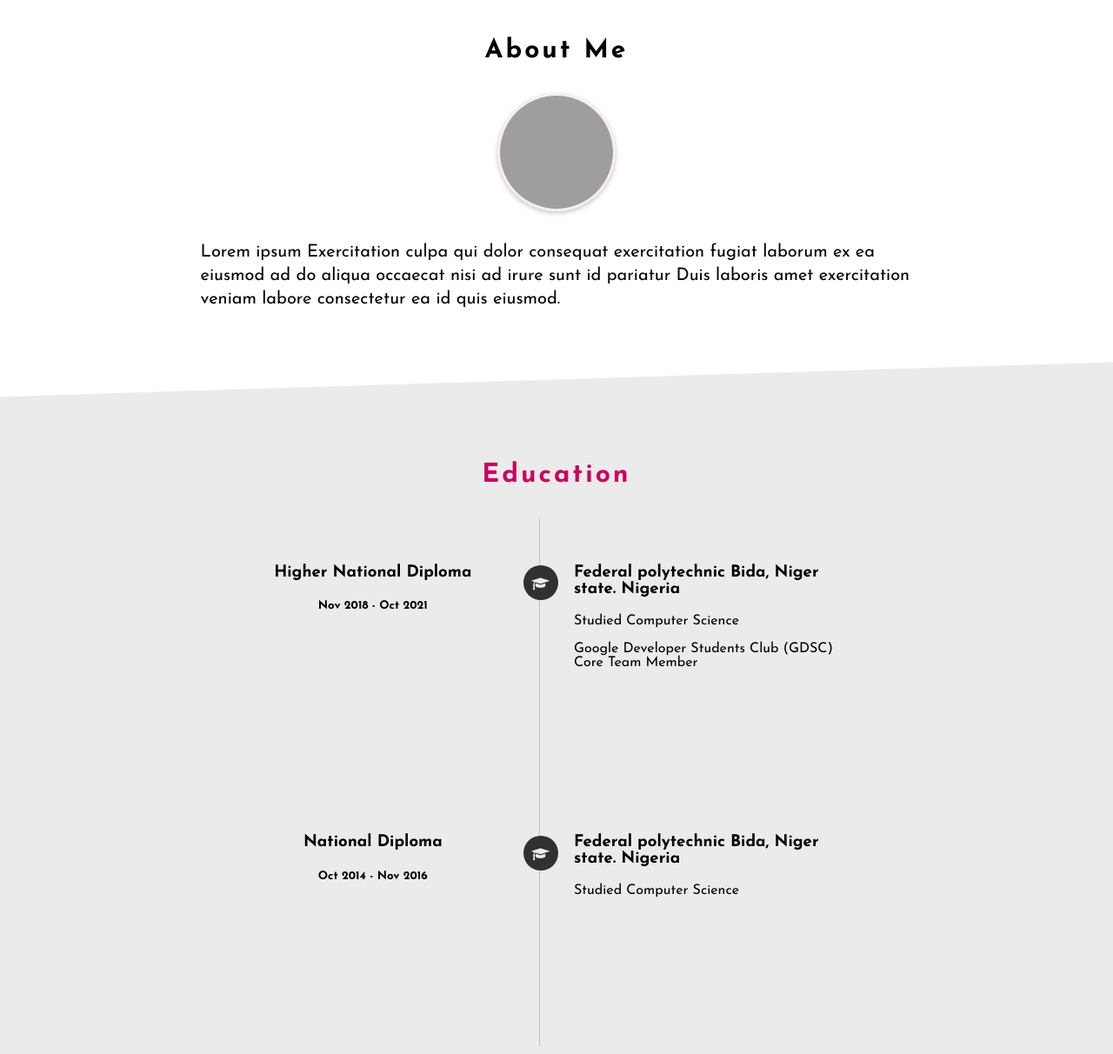
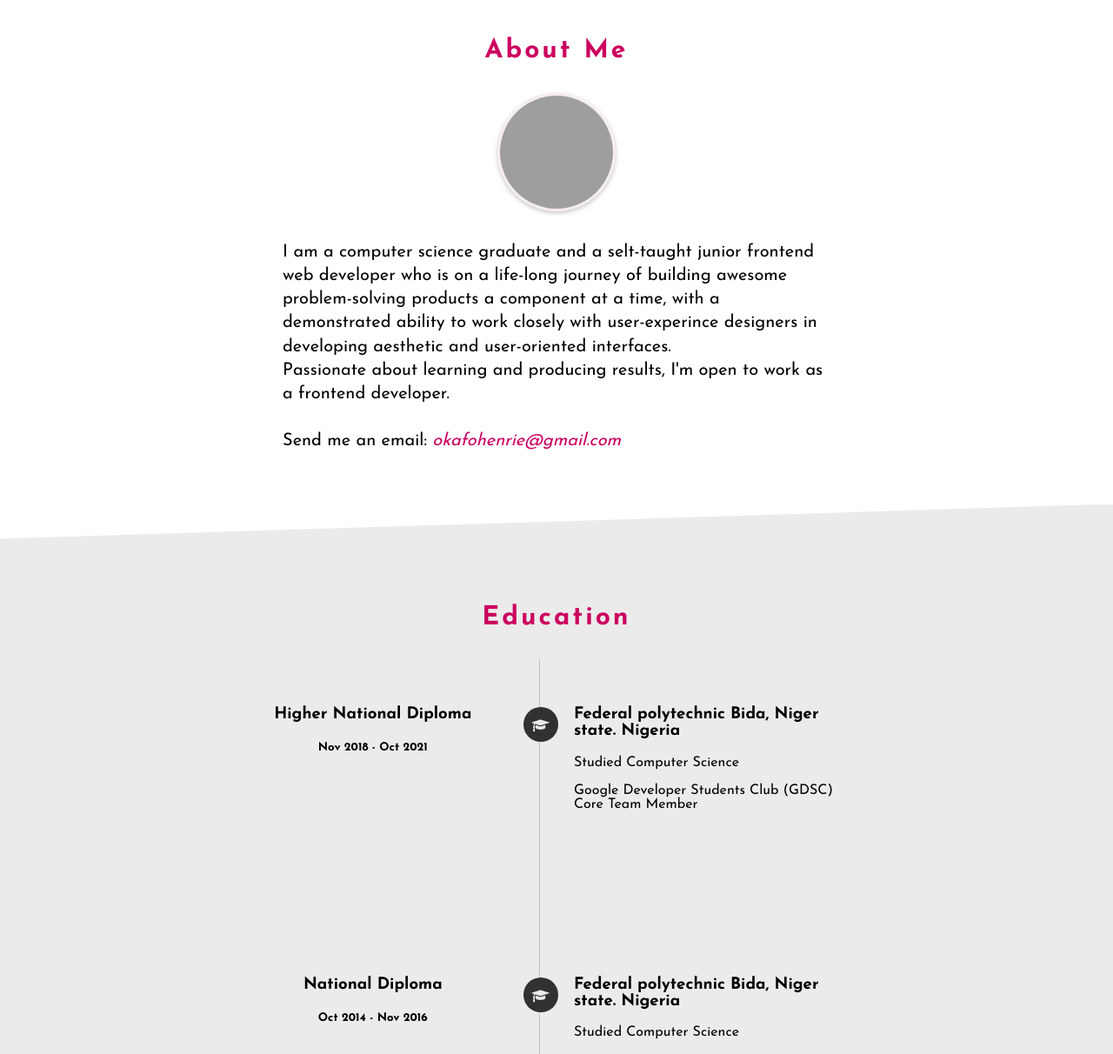
Before and after one commit to okafohenry/portfolio, a PHP site: page /resume.html in a window 1280 px wide. Shown: the part 72-1284 px from the top of the page at 87% size. Run offline with PHP 8.4, Linux system fonts and the light colour scheme; grey boxes are pictures that could not be loaded.

Commit message:
added about me and a bit more finishes

```diff
--- a/resume.css
+++ b/resume.css
@@ -25,7 +25,7 @@ nav {
     top: 0;
     z-index: 20;
 }
-nav a.hire-me-nav, .fa-arrow-circle-left {
+nav a.hire-me-nav, .fa-arrow-circle-left, .personal-info h2, .personal-info em, .education h2,  .experience h2, .live-demo-text{
     color: #cc005f;
 }
 nav a.hire-me-nav {
@@ -73,7 +73,7 @@ section {
     box-shadow: 0px 2px 5px 0px  #abababab;
 }
 .personal-info p {
-    width: 65%;
+    width: 50%;
     margin: 30px auto 0 auto;
     font-size: 20px;
     text-align: left;
@@ -87,9 +87,7 @@ section {
     padding-top: 5em;
     clip-path: polygon(0 5%, 100% 0, 100% 100%, 0 100%);
 }
-.education h2 {
-    color: #cc005f;
-}
+
 
 .timeline-container{
     position: relative;
@@ -179,9 +177,7 @@ section {
     letter-spacing: 1px;
     line-height: 15px;
 }
-.experience h2 {
-    color: #cc005f;
-}
+
 
 
 .experience .degree-date::after{
@@ -262,7 +258,6 @@ a.inverse:hover {
 
   .live-demo-text {
     background-color: transparent;
-    color: #cc005f;
     border: 2px solid #cc005f;
     font-size: 16px;
     font-weight: bold;
@@ -369,7 +364,13 @@ footer .fa-github:hover {
         visibility: hidden;
     }
 
-
+    .personal-info p {
+        width: 75%;
+        font-size: 16px;
+    }
+    .education-info p {
+        font-size: 16px;
+    }
 
     .content {
         width: 100%;
--- a/resume.html
+++ b/resume.html
@@ -21,7 +21,13 @@
         <div class="section-container">
             <h2>About Me</h2>
             <img class="my-img" src="https://res.cloudinary.com/okafohenrie/image/upload/v1640558268/IMG-3901_mkm5o9.jpg" alt="okafor-henry.jpg" height= "130px" width="130px"/>
-            <p>Lorem ipsum Exercitation culpa qui dolor consequat exercitation fugiat laborum ex ea eiusmod ad do aliqua occaecat nisi ad irure sunt id pariatur Duis laboris amet exercitation veniam labore consectetur ea id quis eiusmod.</p>
+            <p>
+                I am a computer science graduate and a selt-taught junior frontend web developer who is on a life-long journey of building awesome problem-solving products a component at a time, with a demonstrated ability to work closely with user-experince designers in developing aesthetic and user-oriented interfaces.
+                <br/>
+                Passionate about learning and producing results, I'm open to work as a frontend developer.
+                <br/><br/>
+                Send me an email: <em>okafohenrie@gmail.com</em>
+            </p>
         </div>
     </section>
     <section class="education">
@@ -95,7 +101,7 @@
                     </div>
                     <div class="content education-info right">
                         <h3>Frontend Engineer (Intern)</h3>
-                        <p>Developed UI designs using Reactjs, Typescript and Styled-components.</p>
+                        <p>Developed UI designs using Reactjs, Context-API, Typescript and Styled-components.</p>
                         <p>Worked in a team consisting of Product manager, UI/UX designer, Backend engineer and a Senior frontend engineer</p>
                     </div>
                 </div>
@@ -107,7 +113,7 @@
                     </div>
                     <div class="content education-info right">
                         <h3>Frontend Developer (Intern)</h3>
-                        <p>Developed UI designs using Reactjs and Styled-components. </p>
+                        <p>Developed UI designs using Reactjs, Redux and Styled-components. </p>
                         <p>
                             Worked in a team consisting of Product manager, UI/UX designer, Backend engineer and a Senior frontend engineer
                         </p>
```
